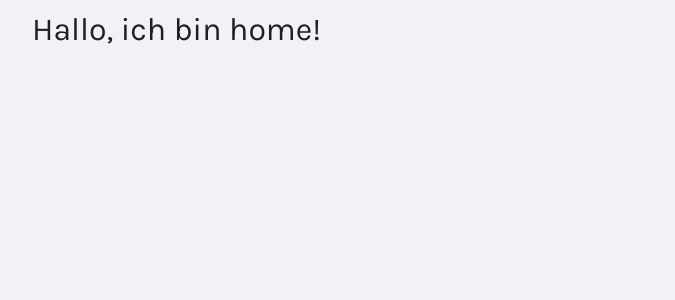
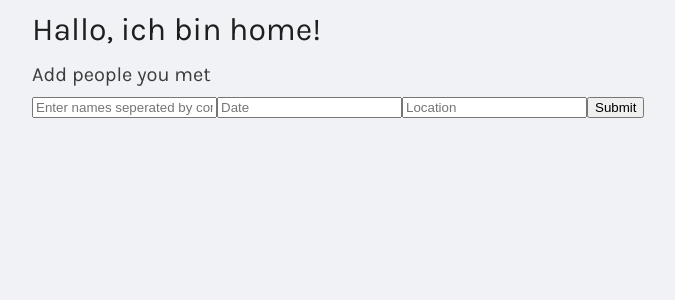
Before and after one commit to mar-zim/spread-love, a React (Create React App) app: page / in a window 1280 px wide. Shown: the top 300 px of the page, without its empty margins (32-707 px from the left). Built offline with nearby package versions, Linux system fonts and the light colour scheme.

Commit message:
Add simple form with ReactHookForm

```diff
--- a/package.json
+++ b/package.json
@@ -8,6 +8,7 @@
     "@testing-library/user-event": "^7.2.1",
     "react": "^16.13.1",
     "react-dom": "^16.13.1",
+    "react-hook-form": "^6.7.0",
     "react-scripts": "3.4.3",
     "styled-components": "^5.1.1"
   },
--- /dev/null
+++ b/src/components/AppPeopleForm.js
@@ -0,0 +1,51 @@
+import React from 'react'
+import { useForm } from 'react-hook-form'
+
+export default function AddPeopleForm() {
+  const { register, handleSubmit, errors, formState } = useForm({
+    mode: 'onBlur',
+  })
+  console.log(errors)
+
+  function onSubmit(data) {
+    console.log(data)
+  }
+
+  return (
+    <div>
+      <h4>Add people you met</h4>
+      <form onSubmit={handleSubmit(onSubmit)}>
+        <input
+          name="names"
+          ref={register({
+            required: true,
+            minLength: 2,
+            maxLength: 100,
+            pattern: /^[A-Za-z]+$/i,
+          })}
+          placeholder="Enter names seperated by commas"
+        />
+        {errors.names && 'Please enter something here'}
+        <input
+          name="date"
+          ref={register({
+            required: true,
+          })}
+          placeholder="Date"
+        />
+        {errors.date && 'Please enter something here'}
+        <input
+          name="location"
+          ref={register({
+            required: true,
+          })}
+          placeholder="Location"
+        />
+        {errors.location && 'Please enter something here'}
+        <button type="submit" disabled={formState.isSubmitting}>
+          Submit
+        </button>
+      </form>
+    </div>
+  )
+}
--- a/src/pages/Home.js
+++ b/src/pages/Home.js
@@ -1,9 +1,11 @@
 import React from 'react'
+import AddPeopleForm from '../components/AppPeopleForm'
 
 export default function Home() {
   return (
     <>
       <h2>Hallo, ich bin home!</h2>
+      <AddPeopleForm />
     </>
   )
 }
```
Also changed, not shown: src/services/LocalStorage.js (added, +11 -0 lines), 1 other file (tests, documents, lock files or other folders).
